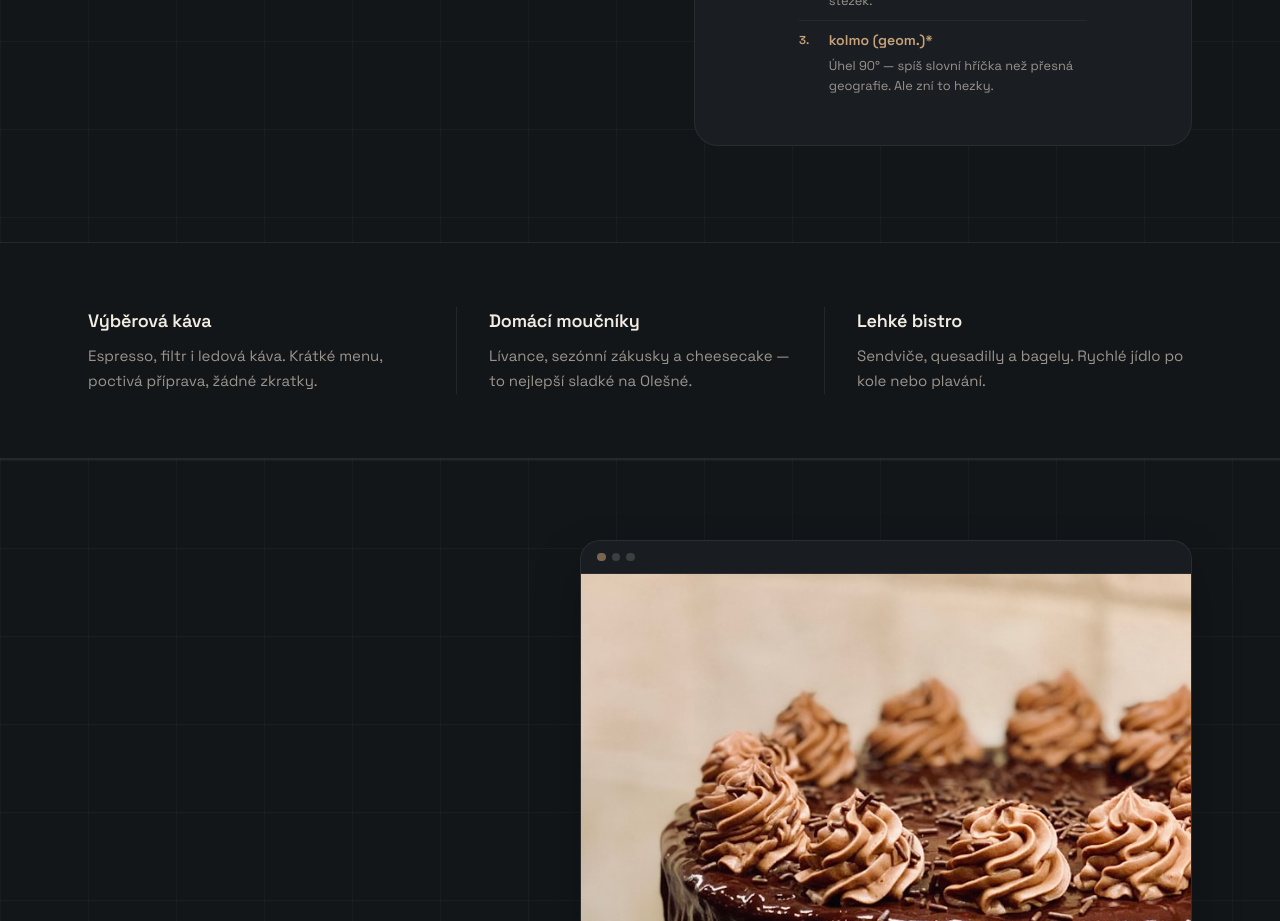
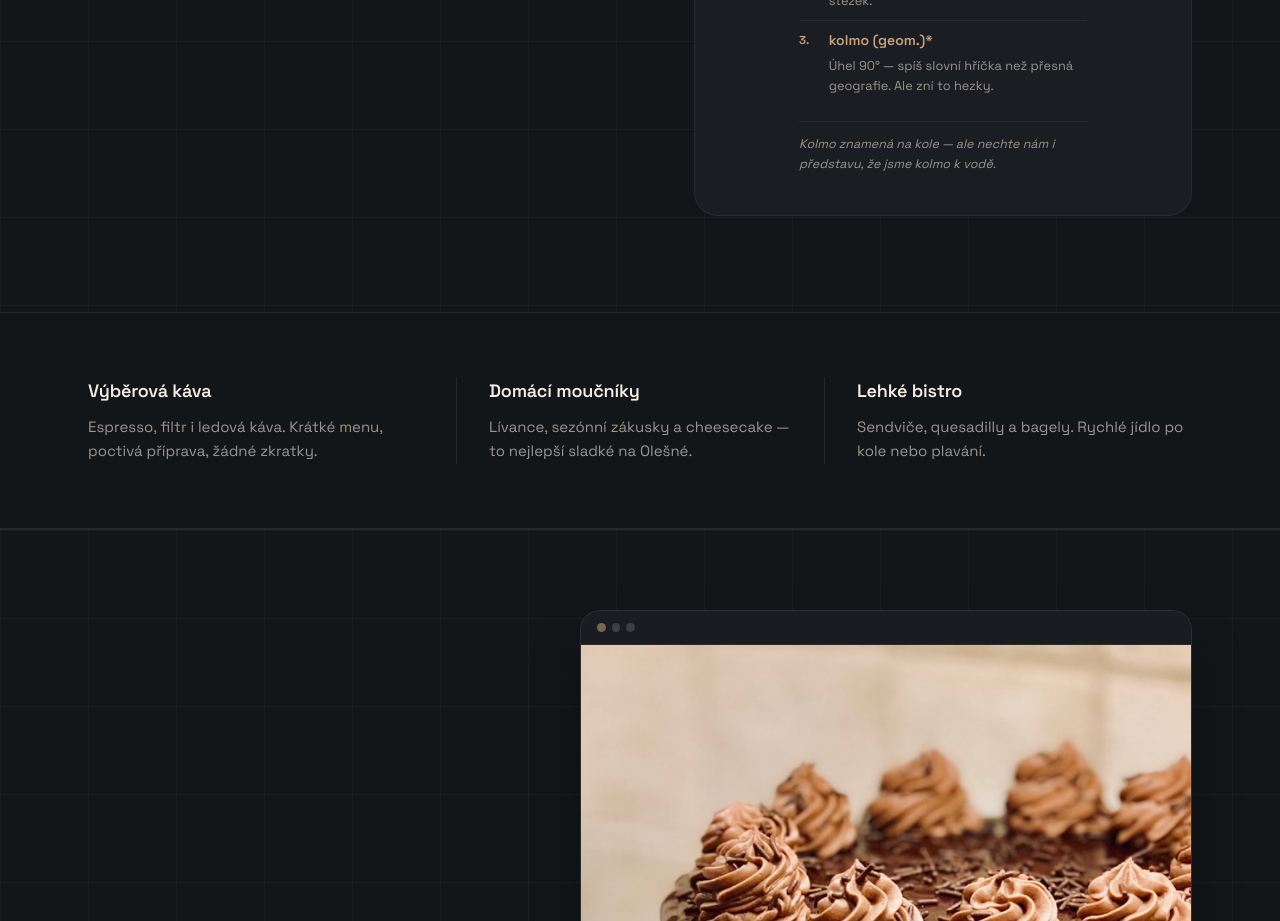
Before and after one commit to radimski/kolmo-kafe, a Next.js app: page / in a window 1280 px wide. Shown: the part 960-1881 px from the top of the page. Built offline with nearby package versions, Linux system fonts and the light colour scheme.

Commit message:
Add playful Kolmo name footnote under dictionary
Clarifies that 'kolmo' primarily means 'na kole' while keeping the
wordplay about being 'kolmo k vodě'.

Co-authored-by: radim.pajurek <radim.pajurek@hotmail.com>

```diff
--- a/src/app/kolmo.css
+++ b/src/app/kolmo.css
@@ -200,6 +200,16 @@
   grid-column: 2;
   font-size: 0.8rem;
   line-height: 1.55;
+  color: var(--kolmo-muted);
+}
+
+.kolmo-dict-footnote {
+  margin: 1rem 0 0;
+  padding-top: 0.85rem;
+  border-top: 1px solid rgba(242, 236, 227, 0.06);
+  font-size: 0.78rem;
+  line-height: 1.6;
+  font-style: italic;
   color: var(--kolmo-muted);
 }
 
--- a/src/components/KolmoDictionary.tsx
+++ b/src/components/KolmoDictionary.tsx
@@ -1,7 +1,8 @@
 import { kolmoConfig } from "@/config/site";
 
 export function KolmoDictionary() {
-  const { headword, pronunciation, senses } = kolmoConfig.nameDictionary;
+  const { headword, pronunciation, footnote, senses } =
+    kolmoConfig.nameDictionary;
 
   return (
     <aside className="kolmo-dict" aria-label={`Význam názvu ${headword}`}>
@@ -17,6 +18,7 @@ export function KolmoDictionary() {
           </li>
         ))}
       </ol>
+      {footnote ? <p className="kolmo-dict-footnote">{footnote}</p> : null}
     </aside>
   );
 }
--- a/src/config/site.ts
+++ b/src/config/site.ts
@@ -4,6 +4,8 @@ export const kolmoConfig = {
   nameDictionary: {
     headword: "Kolmo",
     pronunciation: "kol·mo",
+    footnote:
+      "Kolmo znamená na kole — ale nechte nám i představu, že jsme kolmo k vodě.",
     senses: [
       {
         term: "na kole",
```
